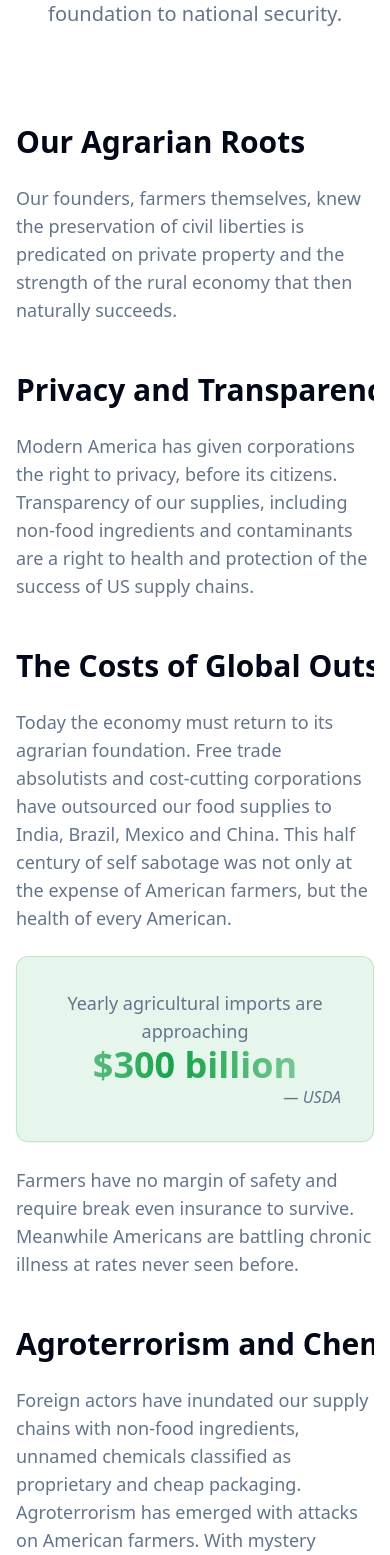
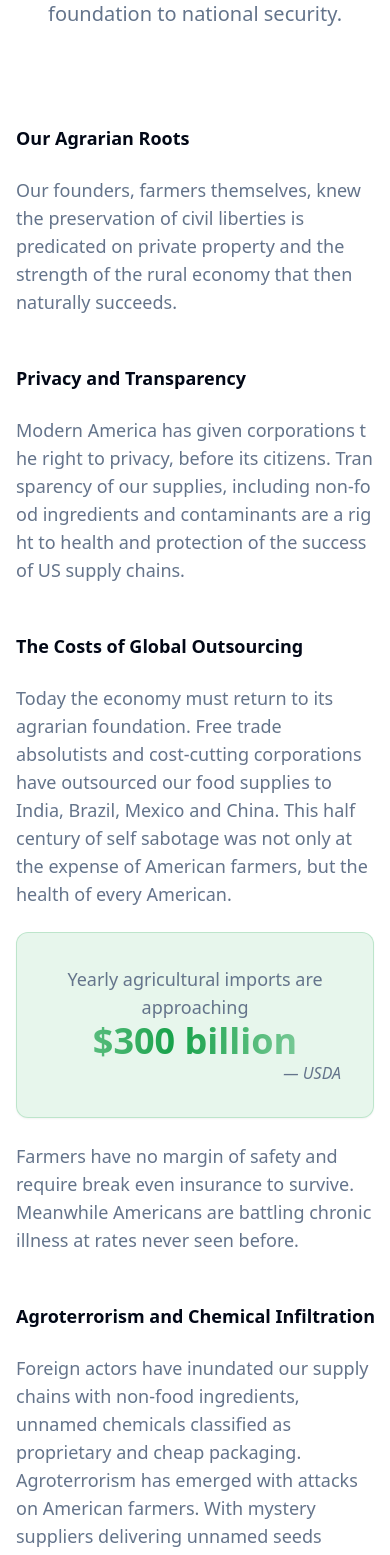
Before and after one commit to OrpheusTech/web-app-main, a React (Vite) app: page /manifesto in a window 390 px wide. Shown: the part 365-1920 px from the top of the page. Built offline with nearby package versions, Linux system fonts and the light colour scheme.

Commit message:
fix: shrink small screen font sizes

```diff
--- a/src/components/HeroSection.tsx
+++ b/src/components/HeroSection.tsx
@@ -63,9 +63,9 @@ const HeroSection = () => {
 
       {/* Content */}
       <div className="relative z-10 px-8 sm:px-16 lg:px-24">
-        <div className="space-y-4">
+        <div className="space-y-1  md:space-y-4">
           {/* Enhanced Typography with staggered animation */}
-          <h1 className="text-4xl md:text-6xl lg:text-8xl tracking-tight">
+          <h1 className="text-3xl md:text-6xl lg:text-8xl tracking-tight">
             <span
               className={`text-muted-foreground transition-all duration-1000 ease-out inline-block ${
                 isVisible ? 'opacity-100 translate-y-0' : 'opacity-0 -translate-y-8'
@@ -76,14 +76,14 @@ const HeroSection = () => {
           </h1>
 
           {/* Phrase Cycling */}
-          <div className="mb-8 whitespace-nowrap overflow-hidden [--line-height:4em] md:[--line-height:5.5em] lg:[--line-height:7em] h-[calc(var(--line-height)*1)]">
+          <div className="mb-8 whitespace-nowrap overflow-hidden [--line-height:3.25em] md:[--line-height:4.75em] lg:[--line-height:7em] h-[calc(var(--line-height)*1)]">
             <div className={`space-y-4
               ${activeIndex != 0 ? 'transition-transform duration-500 ease-out' : 'translate-y-0'}`}
               style={{ transform: `translateY(calc(-${activeIndex} * var(--line-height)))` }}>
                 {phrases.map((phrase, index) => (
                   <p
                     key={index}
-                    className="text-5xl md:text-7xl lg:text-8xl text-white tracking-tight"
+                    className="text-3xl md:text-6xl lg:text-8xl text-white tracking-tight"
                   >
                     {phrase}
                   </p>
@@ -97,7 +97,7 @@ const HeroSection = () => {
       {/* Scroll down button */}
       <button
         onClick={scrollToTarget}
-        className="absolute bottom-4 left-1/2 transform -translate-x-1/2 text-primary animate-bounce z-20"
+        className="absolute bottom-4 right-1/2 text-primary animate-bounce z-20"
       >
         <svg
           xmlns="http://www.w3.org/2000/svg"
--- a/src/pages/Manifesto.tsx
+++ b/src/pages/Manifesto.tsx
@@ -48,7 +48,7 @@ const Manifesto = () => {
           {/* Out Agrarian Roots */}
           <div className="prose prose-invert max-w-none mb-12">
             <TypingIn>
-              <h2 className="text-3xl font-bold mb-6">Our Agrarian Roots</h2>
+              <h2 className="text-lg md:text-3xl font-bold mb-6">Our Agrarian Roots</h2>
             </TypingIn>
             <FadeInSubtle>
               <p className="text-lg text-muted-foreground mb-6">
@@ -58,9 +58,9 @@ const Manifesto = () => {
           </div>
 
           {/* Privacy and Transparency */}
-          <div className="prose prose-invert max-w-none mb-12">
+          <div className="prose prose-invert max-w-none mb-12 break-all">
             <TypingIn>
-              <h2 className="text-3xl font-bold mb-6">Privacy and Transparency</h2>
+              <h2 className="text-lg md:text-3xl font-bold mb-6">Privacy and Transparency</h2>
             </TypingIn>
             <FadeInSubtle>
               <p className="text-lg text-muted-foreground mb-6">
@@ -73,7 +73,7 @@ const Manifesto = () => {
           {/* The Costs of Global Outsourcing */}
           <div className="prose prose-invert max-w-none mb-12">
             <TypingIn>
-              <h2 className="text-3xl font-bold mb-6">The Costs of Global Outsourcing</h2>
+              <h2 className="text-lg md:text-3xl font-bold mb-6">The Costs of Global Outsourcing</h2>
             </TypingIn>
             <FadeInSubtle>
               <p className="text-lg text-muted-foreground mb-6">
@@ -100,7 +100,7 @@ const Manifesto = () => {
           {/* Agroterrorism and Chemical Infiltration */}
           <div className="prose prose-invert max-w-none mb-12">
             <TypingIn>
-              <h2 className="text-3xl font-bold mb-6">Agroterrorism and Chemical Infiltration</h2>
+              <h2 className="text-lg md:text-3xl font-bold mb-6">Agroterrorism and Chemical Infiltration</h2>
             </TypingIn>
             <FadeInSubtle>
               <p className="text-lg text-muted-foreground mb-6">
@@ -126,7 +126,7 @@ const Manifesto = () => {
           {/* Restoring Power Through Technology */}
           <div className="prose prose-invert max-w-none mb-12">
             <TypingIn>
-              <h2 className="text-3xl font-bold mb-6">Restoring Power Through Technology</h2>
+              <h2 className="text-lg md:text-3xl font-bold mb-6">Restoring Power Through Technology</h2>
             </TypingIn>
 
             <div className="grid md:grid-cols-3 gap-8 mb-6">
```
